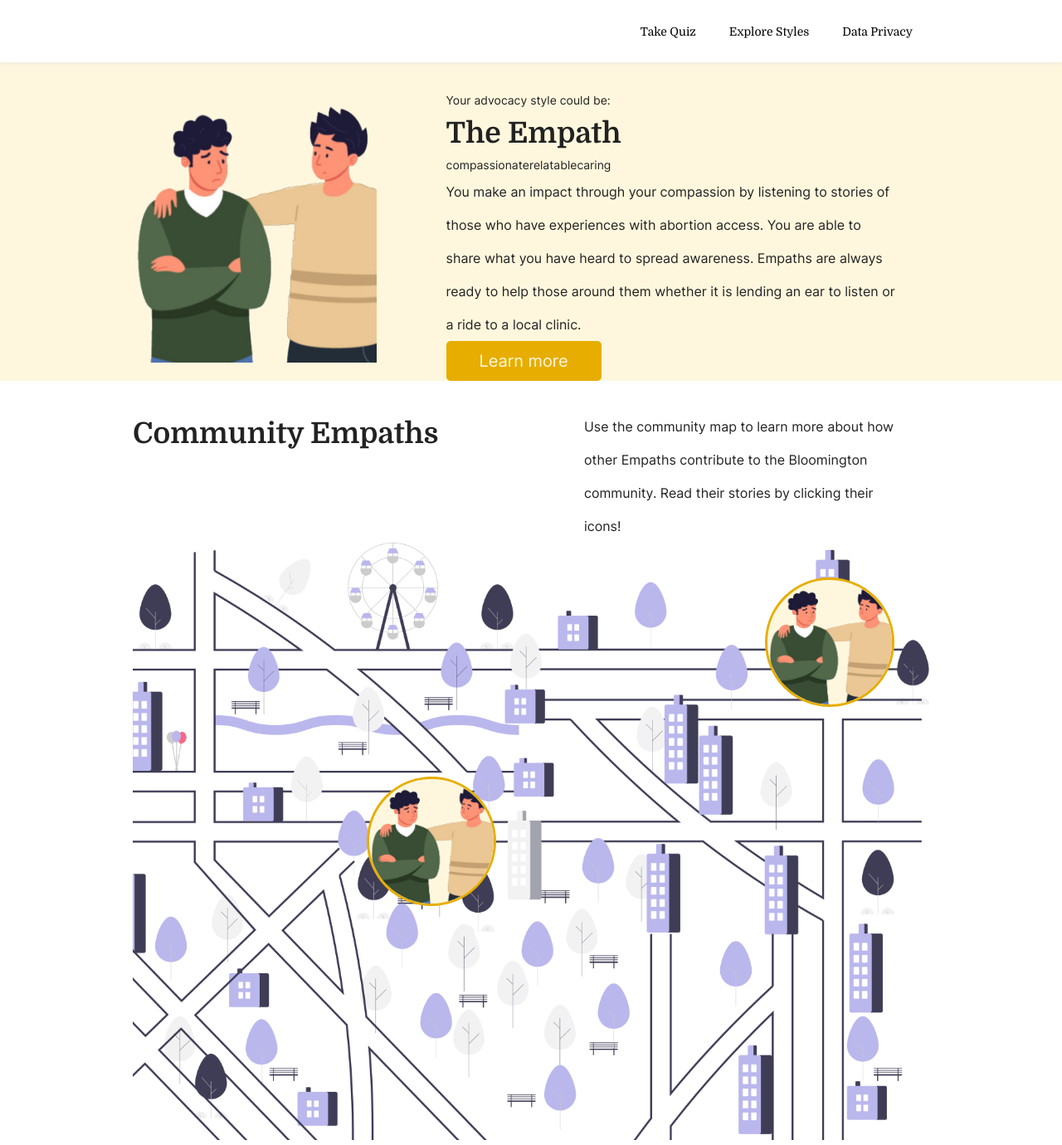
After one commit to col-lefevre/activism-style, a Flask app: page /style/emp in a window 1280 px wide. The commit adds this page. Shown: the whole page at 83% size. Run offline with Flask 2, Linux system fonts and the light colour scheme.

Commit message:
style draft

```diff
--- a/app.py
+++ b/app.py
@@ -44,22 +44,30 @@ def result():
             return redirect(url_for('index'))
         qAnswers.append(answer)
 
-    rankedStyles = myfunc.getStyles(qAnswers)
+    session['quizDone'] = True
+    rankedStyles = myfunc.getStyleRanks(qAnswers)
+    for i in range(3):
+        session['style'+str(i+1)] = rankedStyles[i][0]
 
     return render_template('results.html', \
         style1_name=rankedStyles[0][2], style1_perc=rankedStyles[0][1], style1_img=url_for('static', filename=('images/styles/'+rankedStyles[0][0]+'.png')),\
         style2_name=rankedStyles[1][2], style2_perc=rankedStyles[1][1], style2_img=url_for('static', filename=('images/styles/'+rankedStyles[1][0]+'.png')),\
         style3_name=rankedStyles[2][2], style3_perc=rankedStyles[2][1], style3_img=url_for('static', filename=('images/styles/'+rankedStyles[2][0]+'.png')))
 
-@app.route('/test')
-def test():
-    return redirect(url_for('map', styleName='emp'))
+@app.route('/style')
+def style():
+    return redirect(url_for('styles', styleName='emp'))
 
-@app.route('/test/<string:styleName>')
-def map(styleName):
+@app.route('/style/<string:styleName>')
+def styles(styleName):
     if styleName not in ['edu', 'emp', 'org', 'phi', 'pro']:
         return redirect(url_for('index'))
-    return render_template('test.html', \
+    styleInfo = myfunc.getStyleInfo(styleName)
+    return render_template('style.html', \
+        style_intro = myfunc.getStyleIntro(styleName, session.get('quizDone', False), [session.get('style' + str(i)) for i in range(1, 4)]), \
+        style_title = styleInfo['title'], \
+        style_adj = styleInfo['adj'], \
+        style_desc = styleInfo['desc'], \
+        style_img=url_for('static', filename=('images/styles/'+styleName+'.png')),\
         style_pos=myfunc.getMapPos(styleName), \
-        style_descs=myfunc.getMapDesc(styleName), \
-        style_src=url_for('static', filename=('images/styles/'+styleName+'.png')))
+        style_descs=myfunc.getMapDesc(styleName))
--- a/myfunc.py
+++ b/myfunc.py
@@ -1,3 +1,4 @@
+# CONTENT -> /quiz
 # Get question text for Q1-12
 def getQDesc(qNum):
     qDescs = ["As an advocate, you would like to explain complicated issues.", "As an advocate, you would like to publicly support important causes.", "As an advocate, you would like to plan support behind-the-scenes.", "As an advocate, you would like to provide resources to other advocates.", "As an advocate, you would like to help people 1-on-1.", "As an advocate, you would be worried about your privacy and/or anonymity.", "As an advocate, you would be worried about your time restraints.", "As an advocate, you would be worried about retaliation from people who disagree with your beliefs.", "As an advocate, you would be worried about judgement from peers and/or family.", "As an advocate, how difficult is it for you to donate money?", "As an advocate, how difficult is it for you to donate resources?", "As an advocate, how difficult is it for you to share information?"]
@@ -12,7 +13,7 @@ def getQLabels(qNum):
         return qLabels[1]
 
 # Calculate style rankings
-def getStyles(answerList):
+def getStyleRanks(answerList):
     styleTally = [['edu', 0], ['emp', 0], ['org', 0], ['phi', 0], ['pro', 0]]
     totalWeights = 0
 
@@ -420,7 +421,35 @@ def getStyles(answerList):
     # Sort
     return sorted(styleTally, key=lambda x: x[1], reverse=True)
 
-# Calculate community desc orientation
+# CONTENT -> /style
+# Get style desc
+def getStyleInfo(styleName):
+    styleInfo = {\
+        'edu': {'title': 'Educator', 'adj': ['curious', 'questioning', 'perceptive'],\
+            'desc': 'You make an impact through the power of your knowledge. You spread information about abortion access either in person or on social media. Educators are ready at a moments notice to share resources and information related to abortion access to their followers or those around them!'},\
+        'emp': {'title': 'Empath', 'adj': ['compassionate', 'relatable', 'caring'],\
+            'desc': 'You make an impact through your compassion by listening to stories of those who have experiences with abortion access. You are able to share what you have heard to spread awareness. Empaths are always ready to help those around them whether it is lending an ear to listen or a ride to a local clinic.'},\
+        'org': {'title': 'Organizer', 'adj': ['creative', 'coordinated', 'strategic'],\
+            'desc': 'You make an impact through by working behind the scenes in supporting pro-choice efforts. You may attend virtual events or help plan in-person events by creating fliers or finding other ways to spread the word. Organizers ensure virtual or in-person events related to abortion access are effective and run smoothly.'},\
+        'phi': {'title': 'Philanthropist', 'adj': ['resourceful', 'generous', 'benevolent'],\
+            'desc': 'You make an impact by providing financial support or resources to abortion access efforts. You make a difference by giving resources to organizations that provide and increase abortion access. Philanthropists are powerful in increasing the resources of abortion funds and other pro-choice organizations.'},\
+        'pro': {'title': 'Protestor', 'adj': ['fearless', 'passionate', 'confident'],\
+            'desc': 'You make an impact by showing up at protests and pro-choice other events to show your support for abortion access. You are willing to physically show up to show your support by traveling to larger cities or going to local events. Protestors visibly share their opinions on abortion access and ensure their voices are heard.'}\
+        }
+    return styleInfo[styleName]
+
+# Get intro text for a style
+def getStyleIntro(styleName, quizStatus, topThree):
+    styleIntro = {x: 'Your advocacy style could also be' for x in ['edu', 'emp', 'org', 'phi', 'pro']}
+    if quizStatus:
+        for i, adj in enumerate(['primary', 'secondary', 'tertiary']):
+            styleIntro[topThree[i]] = f'Your {adj} advocacy style is'
+    else:
+        for k in styleIntro.keys():
+            styleIntro[k] = 'Your advocacy style could be'
+    return styleIntro[styleName]
+
+# Calculate map desc orientation
 def getMapOrient(posNum):
     if posNum in [1, 2, 5, 6, 9, 10]:
         return 'right'
@@ -429,23 +458,20 @@ def getMapOrient(posNum):
 
 # Get community map img positions
 def getMapPos(styleName):
-    posNum = []
-    if styleName == 'edu':
-        posNum = [4, 10]
-    elif styleName == 'emp':
-        posNum = [4, 6]
-    elif styleName == 'org':
-        posNum = [1, 8]
-    elif styleName == 'phi':
-        posNum = [4, 9]
-    elif styleName == 'pro':
-        posNum = [4, 6]
+    posNum = {\
+        'edu': [4, 10],\
+        'emp': [4, 6],\
+        'org': [1, 8],\
+        'phi': [4, 9],\
+        'pro': [4, 6],
+    }
 
     posOrientList = []
-    for num in posNum:
+    for num in posNum[styleName]:
         posOrientList.append([num, getMapOrient(num)])
     return posOrientList
 
+# Get map desc text
 def getMapDesc(styleName):
     mapDescDict = {\
         'edu': \
--- /dev/null
+++ b/static/css/page1.css
@@ -0,0 +1,9 @@
+.top-half {
+    background-color: #FFF7DD;
+    padding-top: 35px;
+}
+
+.bottom-half {
+    background-color: white;
+    padding-top: 35px;
+}
--- a/static/css/test.css
+++ b/static/css/style.css
@@ -1,6 +1,5 @@
 .map-container {
     position: relative;
-    margin-top: 150px; /* DEV - remove later */
 }
 
 .map-img {
@@ -28,10 +27,6 @@
 
     width: 25%;
     aspect-ratio: 1/1;
-
-    border: 1px;
-    border-style: solid;
-    box-sizing: border-box;
 
     display: flex;
     align-items: center;
--- a/templates/base.html
+++ b/templates/base.html
@@ -15,7 +15,7 @@
         <link rel="stylesheet" href="{{url_for('static', filename='css/normalize.css')}}">
         <link rel="stylesheet" href="{{url_for('static', filename='css/skeleton.css')}}">
 
-        <link rel="stylesheet" href="{{url_for('static', filename='css/styles.css')}}">
+        <link rel="stylesheet" href="{{url_for('static', filename='css/base.css')}}">
         {% block styles %}{% endblock %}
 
         <!-- JQuery -->
--- /dev/null
+++ b/templates/page1.html
@@ -0,0 +1,19 @@
+{% extends "base.html" %}
+
+{% block title %}
+{% block title2 %}{% endblock %}
+{% endblock %}
+
+{% block styles %}
+<link rel="stylesheet" href="{{url_for('static', filename='css/page1.css')}}">
+{% block styles2 %}{% endblock%}
+{% endblock %}
+
+{% block content %}
+<div class="top-half">
+    {% block content2 %}{% endblock %}
+</div>
+<div class="bottom-half">
+    {% block content3 %}{% endblock %}
+</div>
+{% endblock %}
--- a/templates/page.html
+++ b/templates/page2.html
@@ -5,7 +5,7 @@
 {% endblock %}
 
 {% block styles %}
-<link rel="stylesheet" href="{{url_for('static', filename='css/page.css')}}">
+<link rel="stylesheet" href="{{url_for('static', filename='css/page2.css')}}">
 {% block styles2 %}{% endblock%}
 {% endblock %}
 
--- a/templates/results.html
+++ b/templates/results.html
@@ -1,4 +1,4 @@
-{% extends "page.html" %}
+{% extends "page2.html" %}
 
 {% block title2 %}Your Results{% endblock %}
 {% block styles2 %}<link rel="stylesheet" href="{{url_for('static', filename='css/results.css')}}">{% endblock %}
--- /dev/null
+++ b/templates/style.html
@@ -0,0 +1,63 @@
+{% extends "page1.html" %}
+
+{% block title2 %}The {{style_title}}{% endblock %}
+{% block styles2 %}<link rel="stylesheet" href="{{url_for('static', filename='css/style.css')}}">{% endblock %}
+
+{% block content2 %}
+
+<div class="container">
+    <div class="row">
+        <div class="four columns">
+            <img class="u-full-width" src="{{style_img}}">
+        </div>
+        <div class="seven columns offset-by-one">
+            <div class="font-inter2">{{style_intro}}:</div>
+            <div class="font-domine3">The {{style_title}}</div>
+            <div class="font-inter2">{% for adj in style_adj %}<span>{{adj}}</span>{% endfor %}</div>
+            <div class="font-inter3">{{style_desc}}</div>
+            <a class="custom-button type1 font-inter4" href="#">Learn more</a>
+        </div>
+    </div>
+</div>
+
+{% endblock %}
+{% block content3 %}
+<script>
+    $(document).ready(function() {
+        $('.map-img').click(function() {
+            var desc = $(this).next();
+            if (desc.hasClass('disabled')) {
+                desc.removeClass('disabled');
+            }
+            else {
+                desc.addClass('disabled');
+            };
+        });
+    });
+</script>
+<div class="container">
+    <div class="row">
+        <div class="six columns">
+            <div class="font-domine3">Community {{style_title}}s</div>
+        </div>
+        <div class="five columns offset-by-one">
+            <div class="font-inter3">Use the community map to learn more about how other {{style_title}}s contribute to the Bloomington community. Read their stories by clicking their icons!</div>
+        </div>
+    </div>
+    <div class="row map-container">
+        <img class="u-full-width" src="{{url_for('static', filename='images/map-4x3.png')}}">
+        <div class="map-overlay">
+            {% for i in range(1, 13) %}
+            <div>
+                {% for style in style_pos %}
+                    {% if i == style[0] %}
+                <img class="map-img" src="{{style_img}}">
+                <span class="{{style[1]}}-orient disabled font-inter3">{{style_descs.pop(0)}}</span>
+                    {% endif %}
+                {% endfor %}
+            </div>
+            {% endfor %}
+        </div>
+    </div>
+</div>
+{% endblock %}
```
Also changed, not shown: static/css/index.css (+0 -11 lines), templates/index.html (+6 -8 lines), templates/test.html (deleted, +0 -38 lines), static/css/base.css (renamed from static/css/styles.css), static/css/page2.css (renamed from static/css/page.css).
